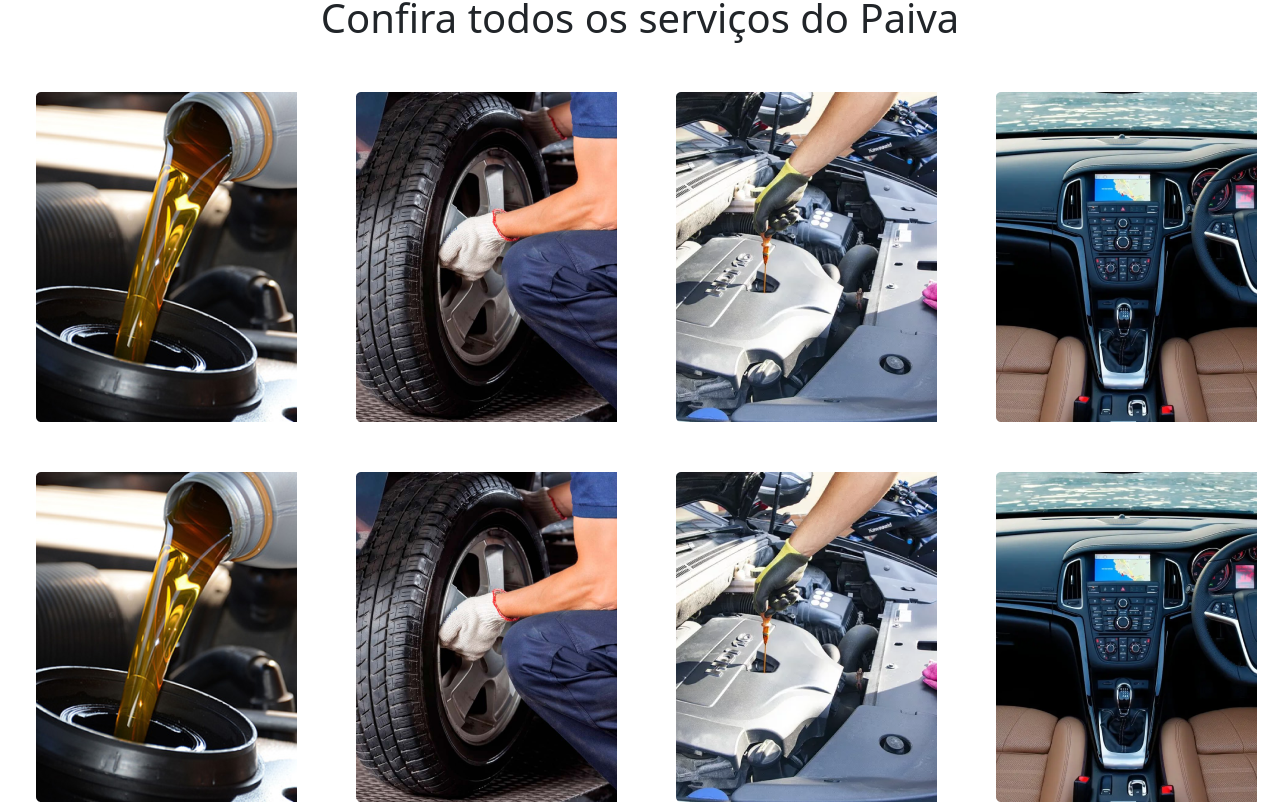
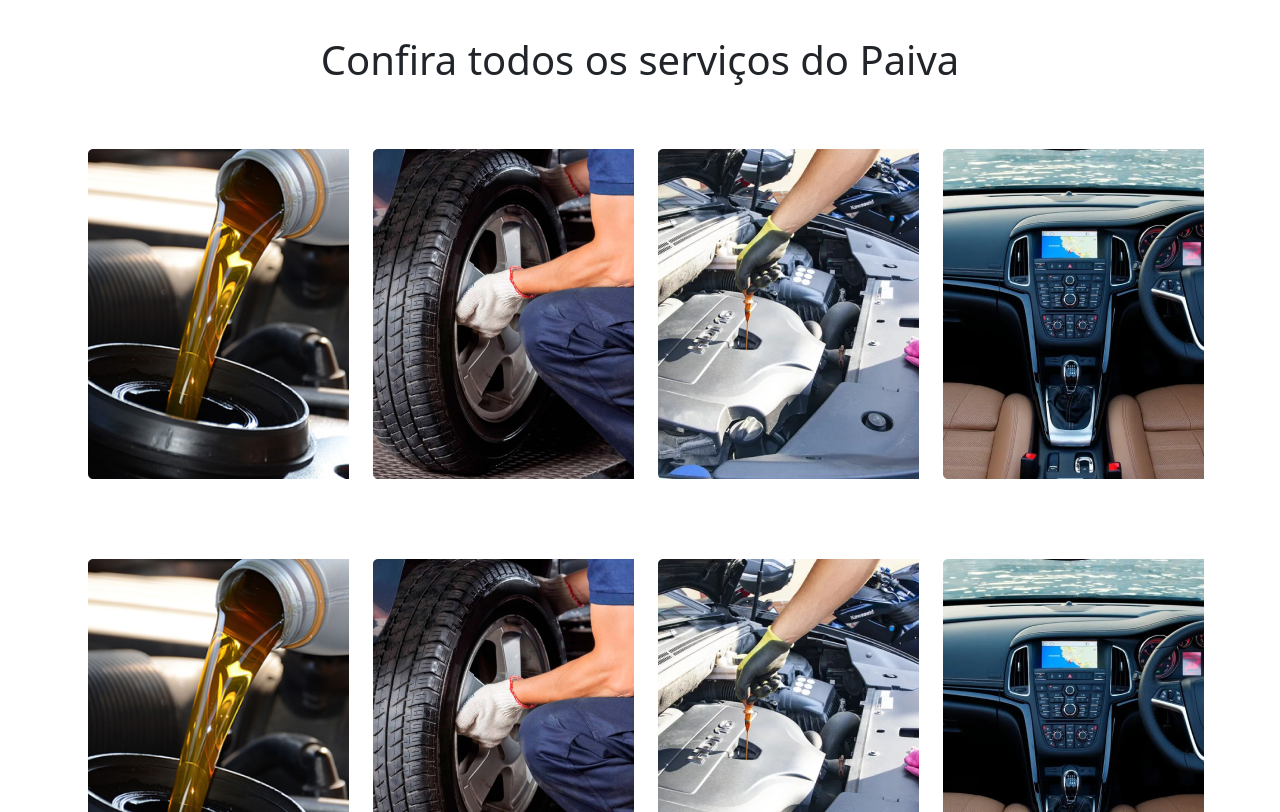
Before and after one commit to Eriklebson/TCC_ETEC_Vue, a Vue app in the folder mecanica_paiva/: page / in a window 1280 px wide. Shown: the part 828-1640 px from the top of the page. Built offline with nearby package versions, Linux system fonts and the light colour scheme.

Commit message:
Home feito

```diff
--- a/mecanica_paiva/src/views/HomeView.vue
+++ b/mecanica_paiva/src/views/HomeView.vue
@@ -25,7 +25,7 @@
 
     <section class="fundo">
       <!-- Ínicio da seção Agenda -->
-      <div class="container-fluid">
+      <div class="container">
         <h1 class="text-center">Confira todos os serviços do Paiva</h1>
         <div class="row justify-content-around servicos">
           <div class="col-md-3 caixa">
@@ -104,12 +104,8 @@
             </figure>
           </div>
         </div>
-      </div>
-    </section>
+         <!-- Ínicio da seção Agenda -->
 
-    <section class="fundo">
-      <!-- Ínicio da seção Agenda -->
-      <div class="container-fluid">
         <div class="row justify-content-around servicos">
           <div class="col-md-3 caixa">
             <!--Primeiro caixa -->
@@ -188,7 +184,10 @@
           </div>
         </div>
       </div>
+
     </section>
+
+
     <!-- Fim da seção Agenda -->
     <section id="whats">
       <div id="carouselExampleSlidesOnly" class="carousel slide" data-bs-ride="carousel">
@@ -341,6 +340,7 @@ section,
   margin-top: 30px;
 }
 .caixa {
+  margin: 15px 0px;
   width: 273px;
   height: 330px;
   position: relative;
```
